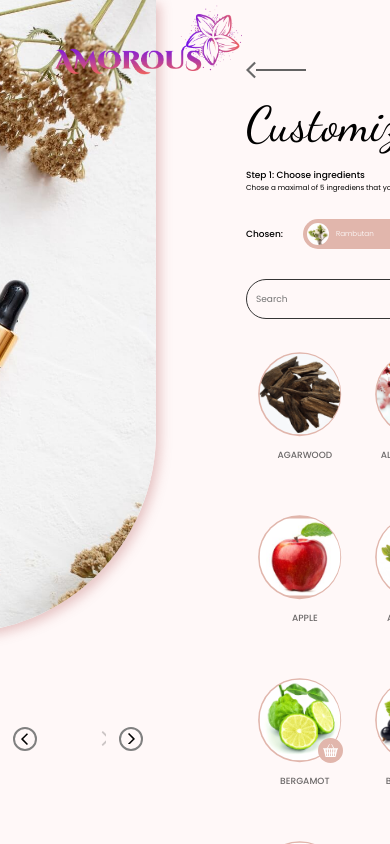
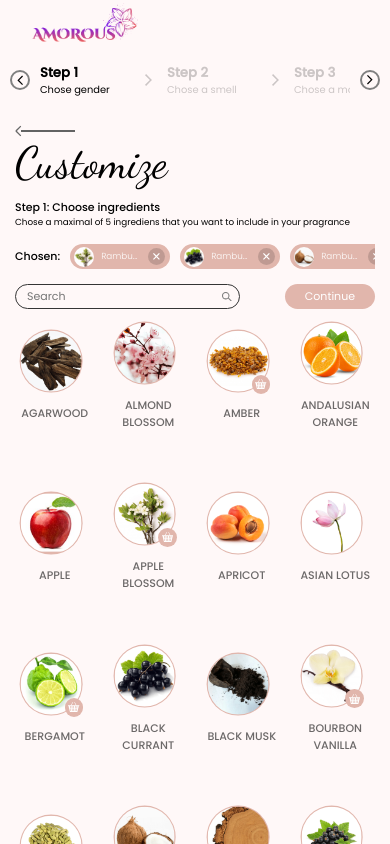
Before and after one commit to TaQuangVo/amorous, a Next.js app: page /customize in a window 390 px wide. Built offline with nearby package versions, Linux system fonts and the light colour scheme.

Commit message:
added responsiveness to costomize

```diff
--- a/components/ChoseIngredients.js
+++ b/components/ChoseIngredients.js
@@ -41,9 +41,11 @@ export default function ChoseIngredients() {
                 <p className={styleIngrediens.discription}>Chose a maximal of 5 ingrediens that you want to include in your pragrance</p>
                 <div className={styleIngrediens.chosen}>
                     <p>Chosen:</p>
-                    <Tag imgUrl={data[5].url} tagName="Rambutan" onClick={(e) => {console.log(e.target)}}/>
-                    <Tag imgUrl={data[9].url} tagName="Rambutan" onClick={(e) => {console.log(e.target)}}/>
-                    <Tag imgUrl={data[13].url} tagName="Rambutan" onClick={(e) => {console.log(e.target)}}/>
+                    <div className={styleIngrediens.tagWraper}>
+                        <Tag imgUrl={data[5].url} tagName="Rambutan" onClick={(e) => {console.log(e.target)}}/>
+                        <Tag imgUrl={data[9].url} tagName="Rambutan" onClick={(e) => {console.log(e.target)}}/>
+                        <Tag imgUrl={data[13].url} tagName="Rambutan" onClick={(e) => {console.log(e.target)}}/>
+                    </div>
                 </div>
                 <div className={styleIngrediens.searchNBtn}>
                     <div className={styleIngrediens.search}>
--- a/components/HomeNav.js
+++ b/components/HomeNav.js
@@ -8,7 +8,7 @@ export default function HomeNav() {
           <div className={homeNavStyle.body}>
             <div className={homeNavStyle.logo}>
             <Link href="/">
-              <Image src="/img/logo.png" layout="fill" objectFit="contain" objectPosition="left center"/>
+              <a><Image src="/img/logo.png" layout="fill" objectFit="contain" objectPosition="left center"/></a>
             </Link>
             </div>
             <div className={homeNavStyle.links}>
--- a/pages/customize.js
+++ b/pages/customize.js
@@ -19,14 +19,14 @@ export default function customize() {
                 <div className={customizeStyle.header}>
                     <div className={customizeStyle.logo}>
                         <Link href="/">
-                            <Image src="/img/logo.png" layout="fill" objectFit="contain" objectPosition="left center"/>
+                            <a><Image src="/img/logo.png" layout="fill" objectFit="contain" objectPosition="left center"/></a>
                         </Link>
                     </div>
                     <div className={customizeStyle.background}>
                         <Image src="/img/customizeBackground.jpg" width={1250} height={1250} alt="customize your fragrance" />
                     </div>
                     <div className={customizeStyle.steps} >
-                        <Steps step={3}/>
+                        <Steps step={1}/>
                     </div>
                 </div>
             </div>
--- a/styles/ChoseIngredients.module.css
+++ b/styles/ChoseIngredients.module.css
@@ -54,6 +54,19 @@
   font-size: 1rem;
   font-weight: 500;
   margin-right: 20px;
+}
+.tagWraper {
+  display: flex;
+  flex-grow: 1;
+  overflow: scroll;
+  /* this will hide the scrollbar in mozilla based browsers */
+  overflow: -moz-scrollbars-none;
+  /* this will hide the scrollbar in internet explorers */
+  -ms-overflow-style: none;
+}
+.tagWraper::-webkit-scrollbar {
+  width: 0 !important;
+  display: none;
 }
 
 /*search and button*/
@@ -168,3 +181,157 @@
   font-size: 1rem;
   color: white;
 }
+@media (max-width: 750px) {
+  .container {
+    padding-top: 30px;
+  }
+  .header {
+    width: 100%;
+    padding: 0 40px;
+  }
+  .body {
+    padding: 0 30px;
+    padding-bottom: 200px;
+  }
+
+  /*fotter*/
+  .footer {
+    height: 90px;
+    border-top-left-radius: 999px;
+  }
+  .footer .logo {
+    height: 50px;
+    width: 130px;
+    position: relative;
+  }
+  .footer p {
+    font-family: var(--font-family);
+    font-size: 1rem;
+    color: white;
+  }
+}
+@media (max-width: 600px) {
+  .container {
+    padding-top: 15px;
+  }
+  .header {
+    width: 100%;
+    padding: 0 40px;
+  }
+  .body {
+    padding: 0 30px;
+    padding-bottom: 200px;
+  }
+
+  /*header*/
+  .backBtn {
+    height: 12px;
+  }
+  .header h1 {
+    margin-top: 10px;
+  }
+  .titleSub {
+    margin-top: 10px;
+  }
+  .chosen {
+    display: flex;
+    align-items: center;
+    margin-top: 15px;
+  }
+  .searchNBtn {
+    height: 35px;
+    margin-top: 20px;
+  }
+
+  /*fotter*/
+  .footer {
+    height: 80px;
+    border-top-left-radius: 999px;
+    padding: 0 30px;
+    max-width: 90%;
+  }
+  .footer .logo {
+    height: 40px;
+    width: 110px;
+  }
+  .footer p {
+    font-size: 1rem;
+  }
+}
+@media (max-width: 550px) {
+  .header {
+    width: 100%;
+    padding: 0 15px;
+  }
+  .body {
+    padding: 0 30px;
+    padding-bottom: 200px;
+  }
+}
+@media (max-width: 550px) {
+  .body {
+    padding: 0 8px;
+    padding-bottom: 200px;
+  }
+  .chosen p {
+    margin-right: 10px;
+  }
+}
+@media (max-width: 500px) {
+  .container {
+    padding-top: 10px;
+  }
+  .header h1 {
+    font-size: 4rem;
+    font-weight: 500;
+    margin-top: 0px;
+  }
+  .searchNBtn {
+    height: 25px;
+    margin-top: 15px;
+  }
+  .search input {
+    width: 200px;
+    max-width: 50vw;
+    background-color: transparent;
+    border: none;
+    outline: none;
+    font-family: var(--font-family);
+    font-size: 1rem;
+  }
+  .searchIcon {
+    height: 50%;
+    display: flex;
+    justify-content: center;
+    align-items: center;
+  }
+  .searchIcon svg {
+    height: 100%;
+    fill: rgb(128, 128, 128);
+  }
+
+  .body {
+    padding-bottom: 150px;
+  }
+
+  .continue {
+    height: 100%;
+  }
+  .continue button {
+    padding: 0 20px;
+  }
+  .ingredientsWraper {
+    margin-top: 10px;
+  }
+
+  /*fotter*/
+  .footer {
+    max-width: 95%;
+  }
+  .footer .logo {
+    height: 35px;
+  }
+  .footer p {
+    font-size: 0.8rem;
+  }
+}
--- a/styles/Customize.module.css
+++ b/styles/Customize.module.css
@@ -39,3 +39,60 @@
   flex-grow: 1;
   height: 100%;
 }
+
+/*media query*/
+@media (max-width: 1250px) {
+  .container {
+    display: flex;
+    flex-direction: column;
+    width: 100vw;
+    overflow: hidden;
+  }
+  .leftSide {
+    width: 100%;
+    max-width: none;
+    height: 180px;
+  }
+  .background {
+    display: none;
+  }
+  .steps {
+    height: 70px;
+    width: 100%;
+    position: relative;
+    margin-top: 30px;
+  }
+  .header {
+    width: 100vw;
+  }
+  .rightSide {
+    flex-grow: 1;
+    height: calc(100% - 180px);
+  }
+}
+@media (max-width: 700px) {
+  .leftSide {
+    height: 130px;
+  }
+  .logo {
+    width: 300px;
+    height: 55px;
+    margin: 0px 30px;
+  }
+  .steps {
+    margin-top: 10px;
+  }
+}
+@media (max-width: 400px) {
+  .steps {
+    margin-top: 0px;
+  }
+  .leftSide {
+    height: 115px;
+  }
+  .logo {
+    width: 300px;
+    height: 45px;
+    margin: 0px 30px;
+  }
+}
--- a/styles/IngredientsTemplete.module.css
+++ b/styles/IngredientsTemplete.module.css
@@ -70,3 +70,13 @@
     --width: 100px;
   }
 }
+@media (max-width: 500px) {
+  .container {
+    --width: 80px;
+  }
+}
+@media (max-width: 400px) {
+  .container {
+    --width: 75px;
+  }
+}
--- a/styles/Steps.module.css
+++ b/styles/Steps.module.css
@@ -68,3 +68,35 @@
 .done {
   opacity: 1;
 }
+@media (max-width: 700px) {
+  .step {
+    width: 100px;
+  }
+  .body svg {
+    width: 7px;
+    margin: 0 15px;
+    opacity: 0.2;
+  }
+  .leftArrow,
+  .rightArrow {
+    width: 40px;
+  }
+  .leftArrow div,
+  .rightArrow div {
+    width: 22px;
+    height: 22px;
+  }
+  .container {
+    width: calc(100% - 80px);
+  }
+}
+@media (max-width: 500px) {
+  .step {
+    width: 90px;
+  }
+  .leftArrow div,
+  .rightArrow div {
+    width: 20px;
+    height: 20px;
+  }
+}
--- a/styles/Tag.module.css
+++ b/styles/Tag.module.css
@@ -12,20 +12,27 @@
   position: relative;
   height: 22px;
   width: 22px;
+  min-width: 22px;
+  min-height: 22px;
   border-radius: 50%;
   overflow: hidden;
   margin-right: 7px;
 }
 .tagName {
   font-family: var(--font-family);
+  width: 50px;
+  overflow: hidden;
+  text-overflow: ellipsis;
   font-size: 0.8rem;
   font-weight: 300;
   color: white;
-  margin-right: 20px;
+  margin-right: 10px;
 }
 .close {
   height: 20px;
   width: 20px;
+  min-width: 20px;
+  min-height: 20px;
   display: flex;
   justify-content: center;
   align-items: center;
@@ -39,3 +46,24 @@
   height: 40%;
   fill: white;
 }
+
+@media (max-width: 500px) {
+  .container {
+    height: 25px;
+    margin-right: 10px;
+    min-width: 100px;
+  }
+  .avata {
+    height: 20px;
+    width: 20px;
+    min-width: 20px;
+    min-height: 20px;
+  }
+  .close {
+    height: 17px;
+    width: 17px;
+    min-width: 17px;
+    min-height: 17px;
+    margin-right: 1px;
+  }
+}
--- a/styles/globals.css
+++ b/styles/globals.css
@@ -44,12 +44,6 @@ a {
 @media (max-width: 1000px) {
   html {
     font-size: 11px;
-  }
-}
-
-@media (max-width: 500px) {
-  html {
-    font-size: 9px;
   }
 }
 
```
